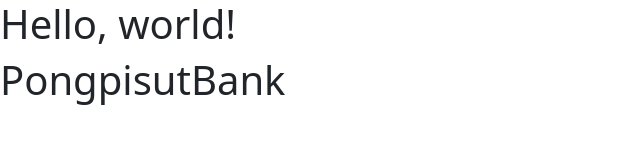
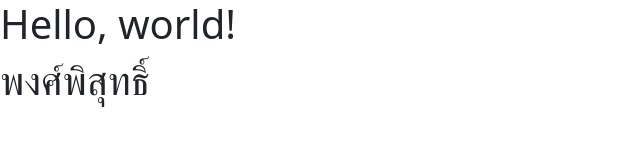
Before and after one commit to PongpisutBank/web_html, a plain HTML site: page index.html in a window 1280 px wide. Shown: the whole page, without its empty margins (0-640 px from the left). Drawn offline with nearby package versions, Linux system fonts and the light colour scheme.

Commit message:
2nd commit

```diff
--- a/index.html
+++ b/index.html
@@ -8,7 +8,7 @@
   </head>
   <body>
     <h1>Hello, world!</h1>
-    <h1>PongpisutBank</h1>
+    <h1>พงศ์พิสุทธิ์</h1>
     <script src="https://cdn.jsdelivr.net/npm/bootstrap@5.3.3/dist/js/bootstrap.bundle.min.js" integrity="sha384-YvpcrYf0tY3lHB60NNkmXc5s9fDVZLESaAA55NDzOxhy9GkcIdslK1eN7N6jIeHz" crossorigin="anonymous"></script>
 </body>
 </html>
```
